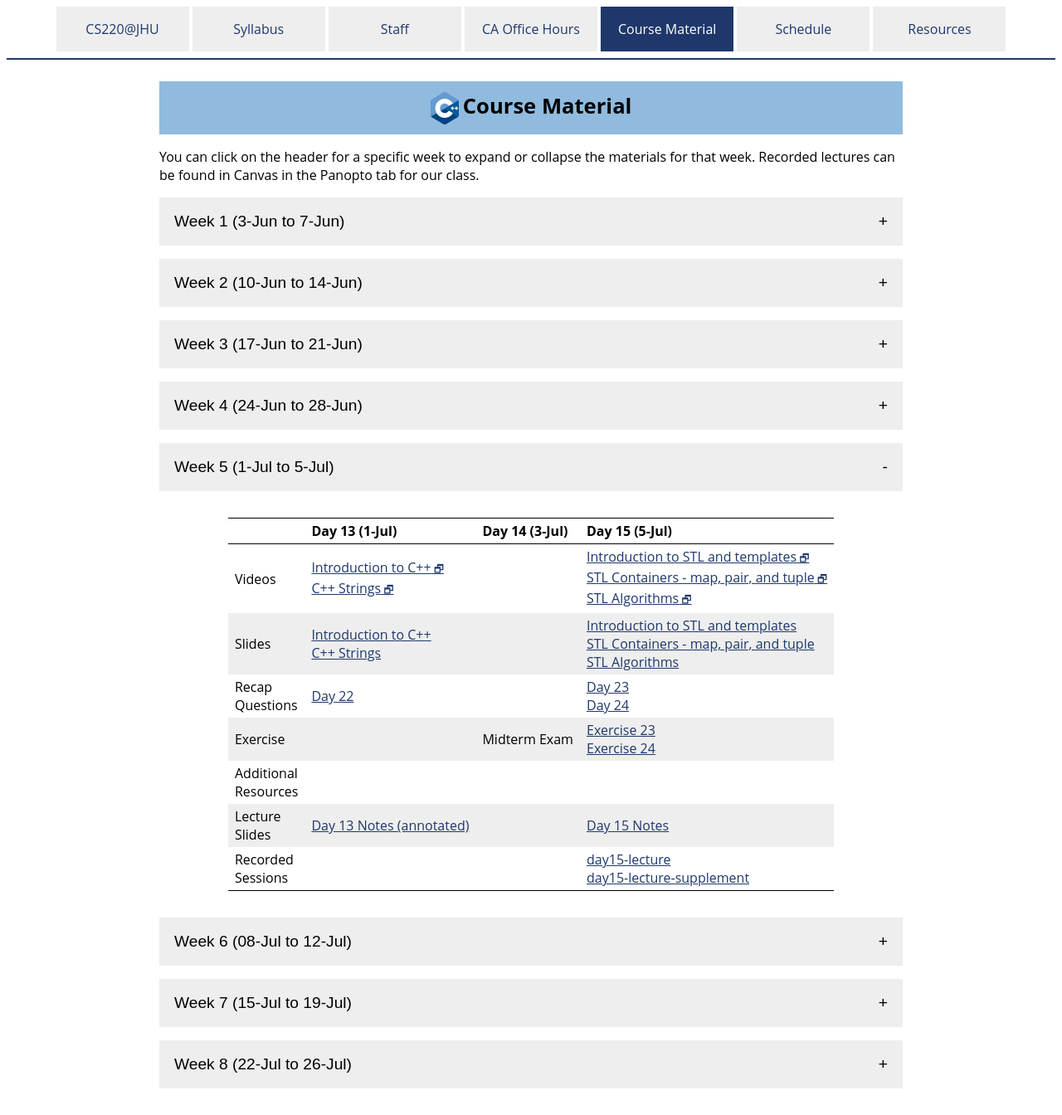
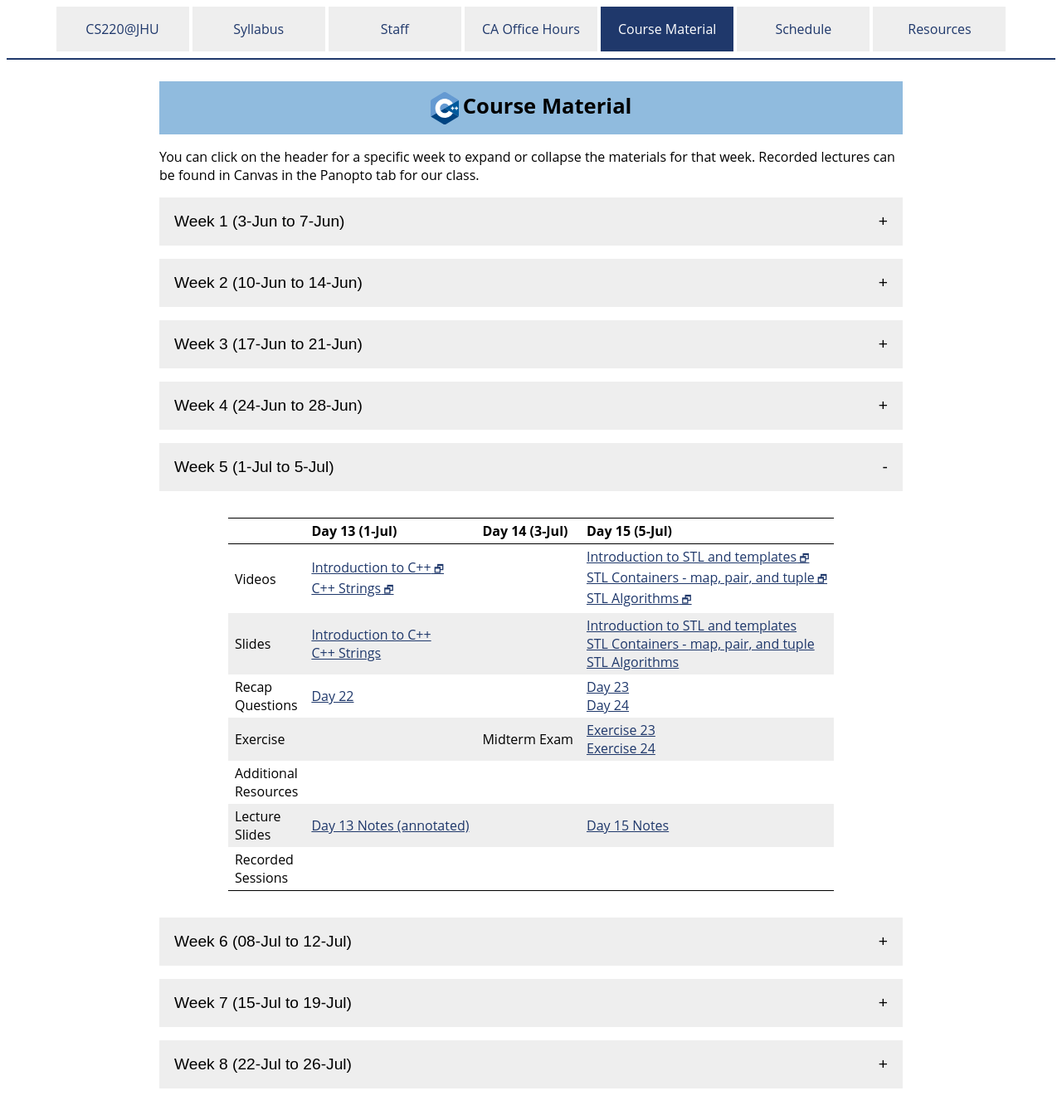
Before and after one commit to jhu-ip/cs220-summer24, a Jekyll site: the page built from material.md, in a window 1280 px wide. Shown: the whole page at 83% size. Built offline with Jekyll 4.4.1, drawn with Linux system fonts in a browser that asks for light colours.

Commit message:
Add material for session15

```diff
--- a/material.csv
+++ b/material.csv
@@ -162,9 +162,7 @@
 5,3,5-Jul,Slides,STL Algorithms,slides/day24_stl_algorithms.pdf
 5,3,5-Jul,Recap,Day 24,questions/day24.html
 5,3,5-Jul,Exercise,Exercise 24,exercise/ex24.html
-5,3,5-Jul,LectureSlides,"Day 15 Notes",slides/summer23_slides/summer23_day23-24_session15.pdf
-5,3,5-Jul,Recording,day15-lecture, https://jh.hosted.panopto.com/Panopto/Pages/Viewer.aspx?id=81e3de09-8482-476f-a134-b0380111a4a1
-5,3,5-Jul,Recording,day15-lecture-supplement, https://jh.hosted.panopto.com/Panopto/Pages/Viewer.aspx?id=e59bbf9a-c9c2-4191-a7fb-b03d004de648
+5,3,5-Jul,LectureSlides,"Day 15 Notes",slides/summer24_slides/summer24_session15_day23-24_annotated.pdf
 
 
 6,1,08-Jul,Video,C++ I/O stream and stringstream,https://jh.hosted.panopto.com/Panopto/Pages/Viewer.aspx?id=f35cdf8e-80d0-4d88-b9e3-ae2300279562
--- a/material.md
+++ b/material.md
@@ -292,13 +292,13 @@
       <td>Lecture<br>Slides</td>
       <td><a href='slides/summer24_slides/summer24_session13_day22-00_annotated.pdf'>Day 13 Notes (annotated)</a></td>
       <td></td>
-      <td><a href='slides/summer23_slides/summer23_day23-24_session15.pdf'>Day 15 Notes</a></td>
+      <td><a href='slides/summer24_slides/summer24_session15_day23-24_annotated.pdf'>Day 15 Notes</a></td>
     </tr>
     <tr>
       <td>Recorded<br>Sessions</td>
       <td></td>
       <td></td>
-      <td><a href=' https://jh.hosted.panopto.com/Panopto/Pages/Viewer.aspx?id=81e3de09-8482-476f-a134-b0380111a4a1 '>day15-lecture</a><br><a href=' https://jh.hosted.panopto.com/Panopto/Pages/Viewer.aspx?id=e59bbf9a-c9c2-4191-a7fb-b03d004de648 '>day15-lecture-supplement</a></td>
+      <td></td>
     </tr>
   </tbody>
 </table>
```
Also changed, not shown: 1 other file.
